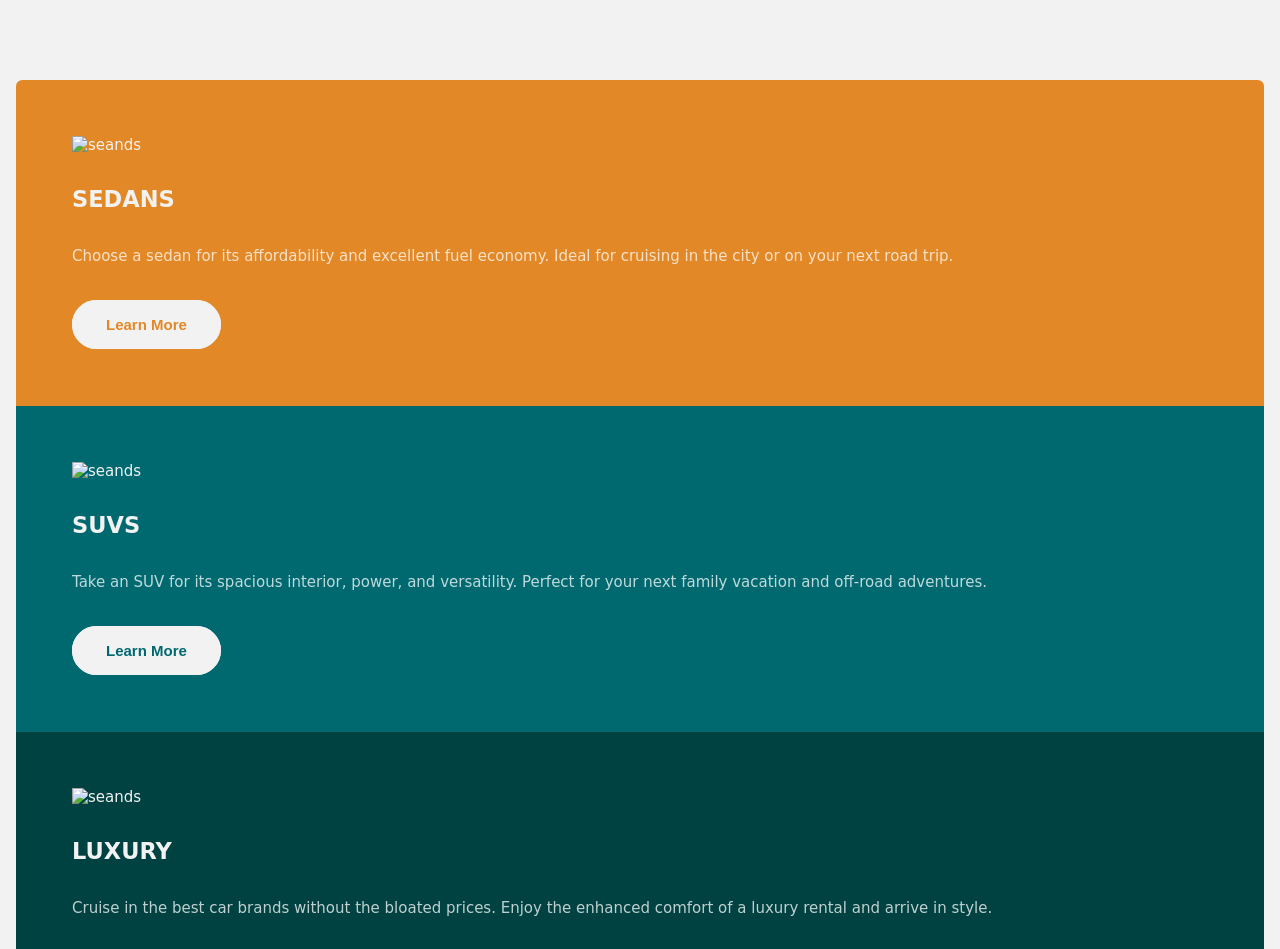
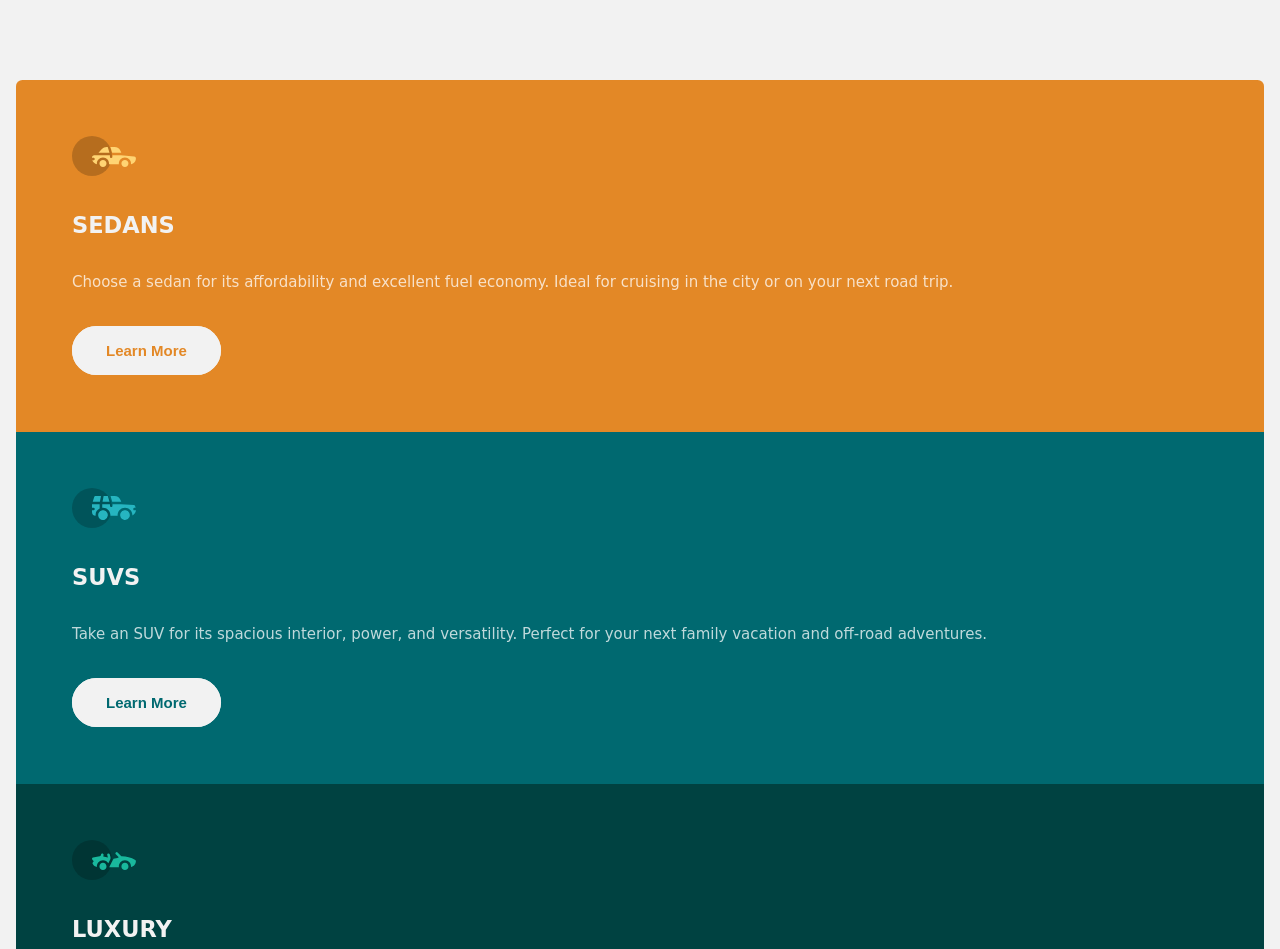
Before and after one commit to Kociak1/3-column-preview-card, a plain HTML site: page index.html in a window 1280 px wide. Shown: the top 949 px of the page. Drawn offline with Linux system fonts and the light colour scheme; the site is published under a folder, as on GitHub Pages, so addresses that start at the root find nothing.

Commit message:
Update index.html

```diff
--- a/index.html
+++ b/index.html
@@ -14,7 +14,7 @@
   <main>
 
   <div class="tab" id="tab1">
-    <img src="/images/icon-sedans.svg" alt="seands"/>
+    <img src="images/icon-sedans.svg" alt="seands"/>
     <h2>Sedans</h2>
     <p>Choose a sedan for its affordability and excellent fuel economy. Ideal for cruising in the city
   or on your next road trip.</p>
@@ -23,7 +23,7 @@
   </div>
 
   <div class="tab" id="tab2">
-    <img src="/images/icon-suvs.svg" alt="seands" />
+    <img src="images/icon-suvs.svg" alt="seands" />
     <h2>SUVs</h2>
     <p>Take an SUV for its spacious interior, power, and versatility. Perfect for your next family vacation
   and off-road adventures.</p>
@@ -32,7 +32,7 @@
   </div>
 
   <div class="tab" id="tab3">
-    <img src="/images/icon-luxury.svg" alt="seands" />
+    <img src="images/icon-luxury.svg" alt="seands" />
     <h2>Luxury</h2>
     <p> Cruise in the best car brands without the bloated prices. Enjoy the enhanced comfort of a luxury
   rental and arrive in style.</p>
```
